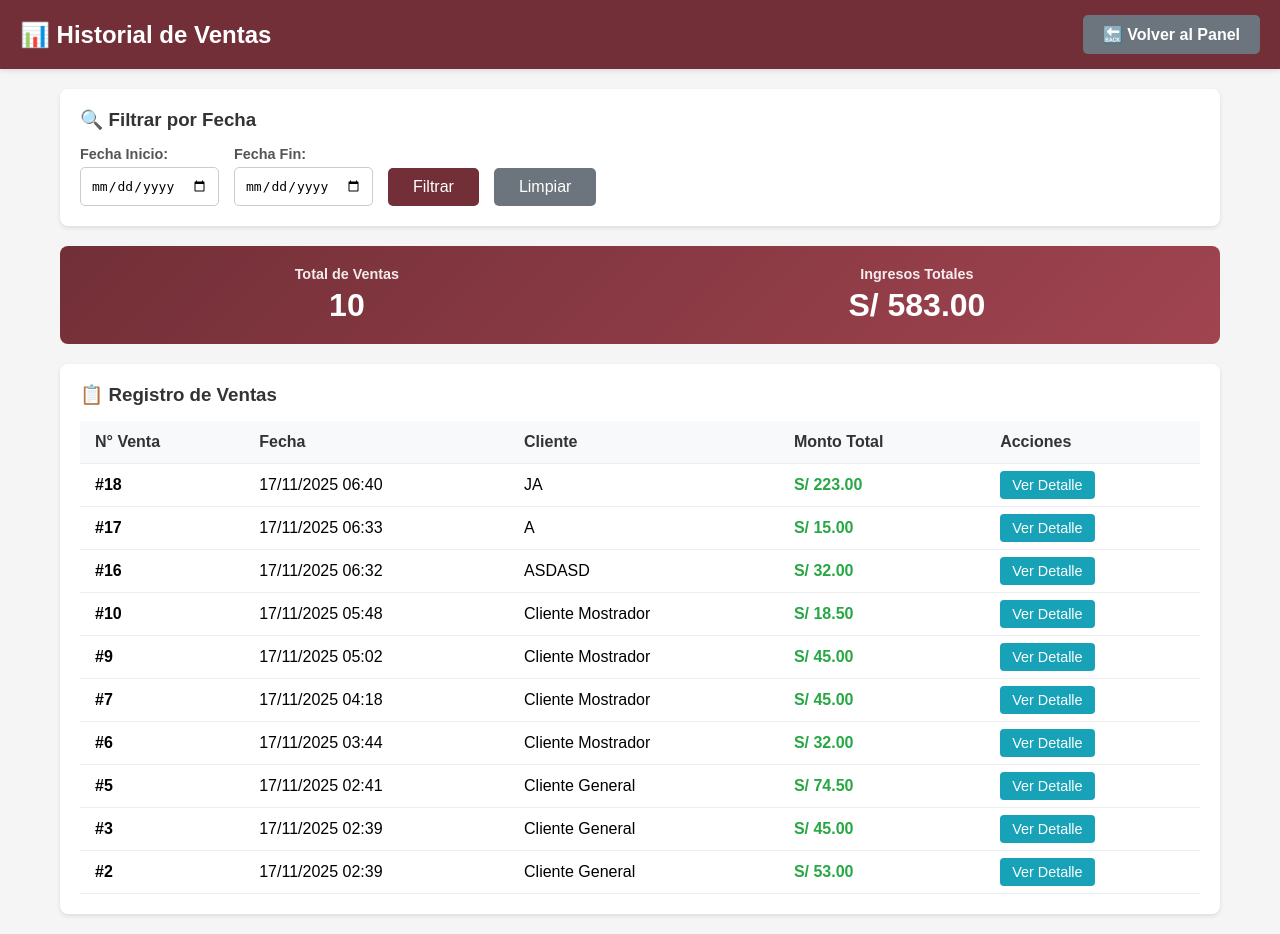
After one commit to GiulianoMaPe/SistemaDePedidos_DS, a Django app: page /pedidos/historial/ in a window 1280 px wide. The commit adds this page. Run offline with Django 5.2, Linux system fonts and the light colour scheme; data comes from the database, SQL or seed files in the repository.

Commit message:
Historial de ventas

```diff
--- /dev/null
+++ b/pedidos/templates/pedidos/historial_ventas.html
@@ -0,0 +1,309 @@
+<!DOCTYPE html>
+<html lang="es">
+<head>
+    <meta charset="UTF-8">
+    <meta name="viewport" content="width=device-width, initial-scale=1.0">
+    <title>Historial de Ventas - Coco's Burger</title>
+    <style>
+        * {
+            margin: 0;
+            padding: 0;
+            box-sizing: border-box;
+        }
+        body {
+            font-family: Arial, sans-serif;
+            background-color: #f5f5f5;
+        }
+
+        /* Barra de navegación */
+        .nav-bar {
+            background-color: #722f37;
+            padding: 15px 20px;
+            display: flex;
+            justify-content: space-between;
+            align-items: center;
+            box-shadow: 0 2px 5px rgba(0,0,0,0.1);
+        }
+        .nav-bar h1 {
+            color: white;
+            font-size: 1.5em;
+        }
+        .nav-buttons {
+            display: flex;
+            gap: 10px;
+        }
+        .nav-btn {
+            padding: 10px 20px;
+            border-radius: 5px;
+            text-decoration: none;
+            font-weight: bold;
+            transition: background-color 0.3s;
+        }
+        .btn-volver {
+            background-color: #6c757d;
+            color: white;
+        }
+        .btn-volver:hover {
+            background-color: #5a6268;
+        }
+
+        /* Contenedor principal */
+        .container {
+            max-width: 1200px;
+            margin: 20px auto;
+            padding: 0 20px;
+        }
+
+        /* Tarjeta de filtros */
+        .filtros-card {
+            background: white;
+            border-radius: 8px;
+            padding: 20px;
+            margin-bottom: 20px;
+            box-shadow: 0 2px 4px rgba(0,0,0,0.1);
+        }
+        .filtros-card h3 {
+            margin-bottom: 15px;
+            color: #333;
+        }
+        .filtros-form {
+            display: flex;
+            gap: 15px;
+            align-items: flex-end;
+            flex-wrap: wrap;
+        }
+        .filtro-grupo {
+            display: flex;
+            flex-direction: column;
+            gap: 5px;
+        }
+        .filtro-grupo label {
+            font-weight: bold;
+            font-size: 0.9em;
+            color: #555;
+        }
+        .filtro-grupo input {
+            padding: 10px;
+            border: 1px solid #ccc;
+            border-radius: 5px;
+            font-size: 1em;
+        }
+        .btn-filtrar {
+            padding: 10px 25px;
+            background-color: #722f37;
+            color: white;
+            border: none;
+            border-radius: 5px;
+            cursor: pointer;
+            font-size: 1em;
+            transition: background-color 0.3s;
+        }
+        .btn-filtrar:hover {
+            background-color: #5a252c;
+        }
+        .btn-limpiar {
+            padding: 10px 25px;
+            background-color: #6c757d;
+            color: white;
+            border: none;
+            border-radius: 5px;
+            cursor: pointer;
+            font-size: 1em;
+            text-decoration: none;
+            transition: background-color 0.3s;
+        }
+        .btn-limpiar:hover {
+            background-color: #5a6268;
+        }
+
+        /* Resumen de ventas */
+        .resumen-card {
+            background: linear-gradient(135deg, #722f37 0%, #a04450 100%);
+            border-radius: 8px;
+            padding: 20px;
+            margin-bottom: 20px;
+            color: white;
+            display: flex;
+            justify-content: space-around;
+            flex-wrap: wrap;
+            gap: 20px;
+        }
+        .resumen-item {
+            text-align: center;
+        }
+        .resumen-item h4 {
+            font-size: 0.9em;
+            opacity: 0.9;
+            margin-bottom: 5px;
+        }
+        .resumen-item p {
+            font-size: 2em;
+            font-weight: bold;
+        }
+
+        /* Tabla de ventas */
+        .ventas-card {
+            background: white;
+            border-radius: 8px;
+            padding: 20px;
+            box-shadow: 0 2px 4px rgba(0,0,0,0.1);
+        }
+        .ventas-card h3 {
+            margin-bottom: 15px;
+            color: #333;
+        }
+        .tabla-ventas {
+            width: 100%;
+            border-collapse: collapse;
+        }
+        .tabla-ventas th,
+        .tabla-ventas td {
+            padding: 12px 15px;
+            text-align: left;
+            border-bottom: 1px solid #eee;
+        }
+        .tabla-ventas th {
+            background-color: #f8f9fa;
+            font-weight: bold;
+            color: #333;
+        }
+        .tabla-ventas tr:hover {
+            background-color: #f8f9fa;
+        }
+        .monto {
+            font-weight: bold;
+            color: #28a745;
+        }
+        .btn-detalle {
+            padding: 6px 12px;
+            background-color: #17a2b8;
+            color: white;
+            border: none;
+            border-radius: 4px;
+            cursor: pointer;
+            text-decoration: none;
+            font-size: 0.9em;
+            transition: background-color 0.3s;
+        }
+        .btn-detalle:hover {
+            background-color: #138496;
+        }
+
+        /* Mensaje vacío */
+        .mensaje-vacio {
+            text-align: center;
+            padding: 50px 20px;
+            color: #666;
+        }
+        .mensaje-vacio .icono {
+            font-size: 4em;
+            margin-bottom: 15px;
+        }
+        .mensaje-vacio p {
+            font-size: 1.2em;
+        }
+
+        /* Responsive */
+        @media (max-width: 768px) {
+            .filtros-form {
+                flex-direction: column;
+            }
+            .filtro-grupo {
+                width: 100%;
+            }
+            .filtro-grupo input {
+                width: 100%;
+            }
+            .tabla-ventas {
+                font-size: 0.9em;
+            }
+            .tabla-ventas th,
+            .tabla-ventas td {
+                padding: 8px 10px;
+            }
+        }
+    </style>
+</head>
+<body>
+    <!-- Barra de navegación -->
+    <div class="nav-bar">
+        <h1>📊 Historial de Ventas</h1>
+        <div class="nav-buttons">
+            <a href="{% url 'admin-productos' %}" class="nav-btn btn-volver">🔙 Volver al Panel</a>
+        </div>
+    </div>
+
+    <div class="container">
+        <!-- Filtros -->
+        <div class="filtros-card">
+            <h3>🔍 Filtrar por Fecha</h3>
+            <form method="GET" action="" class="filtros-form">
+                <div class="filtro-grupo">
+                    <label for="fecha_inicio">Fecha Inicio:</label>
+                    <input type="date" name="fecha_inicio" id="fecha_inicio" value="{{ fecha_inicio }}">
+                </div>
+                <div class="filtro-grupo">
+                    <label for="fecha_fin">Fecha Fin:</label>
+                    <input type="date" name="fecha_fin" id="fecha_fin" value="{{ fecha_fin }}">
+                </div>
+                <button type="submit" class="btn-filtrar">Filtrar</button>
+                <a href="{% url 'historial-ventas' %}" class="btn-limpiar">Limpiar</a>
+            </form>
+        </div>
+
+        <!-- Resumen -->
+        <div class="resumen-card">
+            <div class="resumen-item">
+                <h4>Total de Ventas</h4>
+                <p>{{ cantidad_ventas }}</p>
+            </div>
+            <div class="resumen-item">
+                <h4>Ingresos Totales</h4>
+                <p>S/ {{ total_ventas|floatformat:2 }}</p>
+            </div>
+        </div>
+
+        <!-- Lista de ventas -->
+        <div class="ventas-card">
+            <h3>📋 Registro de Ventas</h3>
+
+            {% if ventas %}
+            <table class="tabla-ventas">
+                <thead>
+                    <tr>
+                        <th>N° Venta</th>
+                        <th>Fecha</th>
+                        <th>Cliente</th>
+                        <th>Monto Total</th>
+                        <th>Acciones</th>
+                    </tr>
+                </thead>
+                <tbody>
+                    {% for venta in ventas %}
+                    <tr>
+                        <td><strong>#{{ venta.id }}</strong></td>
+                        <td>{{ venta.fecha|date:"d/m/Y H:i" }}</td>
+                        <td>{{ venta.cliente }}</td>
+                        <td class="monto">S/ {{ venta.total|floatformat:2 }}</td>
+                        <td>
+                            <a href="{% url 'detalle-venta' venta.id %}" class="btn-detalle">Ver Detalle</a>
+                        </td>
+                    </tr>
+                    {% endfor %}
+                </tbody>
+            </table>
+            {% else %}
+            <div class="mensaje-vacio">
+                <div class="icono">📭</div>
+                <p>No hay registros de ventas disponibles</p>
+                {% if fecha_inicio or fecha_fin %}
+                <p style="font-size: 0.9em; margin-top: 10px; color: #888;">
+                    Intenta con otro rango de fechas
+                </p>
+                {% endif %}
+            </div>
+            {% endif %}
+        </div>
+    </div>
+</body>
+</html>
--- a/pedidos/urls.py
+++ b/pedidos/urls.py
@@ -9,4 +9,7 @@ urlpatterns = [
     #HU-03
     path('panel/', views.panel_pedidos_vista, name='panel-pedidos'),
     path('actualizar-estado/<int:pedido_id>/', views.actualizar_estado_vista, name='actualizar-estado'),
+    #HU-04: Historial de ventas
+    path('historial/', views.historial_ventas_vista, name='historial-ventas'),
+    path('historial/detalle/<int:pedido_id>/', views.detalle_venta_vista, name='detalle-venta'),
 ]
--- a/pedidos/views.py
+++ b/pedidos/views.py
@@ -1,8 +1,9 @@
 from django.shortcuts import render, redirect, get_object_or_404
+from django.contrib import messages
 from productos.models import Producto, Insumo
-from django.contrib import messages
 from .models import Pedido, DetallePedido
 import json
+
 
 # HU-01: Registrar nuevo pedido
 def registrar_pedido_vista(request):
@@ -35,7 +36,6 @@ def registrar_pedido_vista(request):
                     producto_id = item['pId']
                     cantidad = item['cantidad']
 
-                    # Convertir extras a texto para guardar en BD
                     lista_extras = [f"{extra['nombre']} (S/{extra['precio']})" for extra in item.get('extras', [])]
                     texto_personalizacion = ", ".join(lista_extras)
 
@@ -58,23 +58,17 @@ def registrar_pedido_vista(request):
         else:
             messages.warning(request, 'El carrito está vacío')
 
-    # GET
-    # 1. Traemos productos con sus insumos base precargados
     productos_bd = Producto.objects.prefetch_related('insumos').all()
-
-    # 2. Traemos insumos para usarlos como EXTRAS
     insumos_bd = Insumo.objects.all()
 
-    # Convertimos los insumos a una lista de diccionarios para JS
     extras_list = []
     for insumo in insumos_bd:
         extras_list.append({
             'id': insumo.id,
             'nombre': insumo.nombre,
-            'precio': float(insumo.precio)  # Convertir Decimal a float para JSON
+            'precio': float(insumo.precio)
         })
 
-    # Serializamos a JSON para pasarlo al template
     extras_json = json.dumps(extras_list)
 
     contexto = {
@@ -95,13 +89,10 @@ def personalizar_producto_vista(request, producto_id):
 
 # HU-03: Actualizar estado de un pedido
 def panel_pedidos_vista(request):
-    # Mostrar todos los pedidos excepto los entregados y cancelados
     pedidos_activos = Pedido.objects.exclude(estado__in=['Entregado', 'Cancelado']).order_by('-fecha')
-
     contexto = {
         'pedidos': pedidos_activos
     }
-
     return render(request, 'pedidos/panel_pedidos.html', contexto)
 
 
@@ -110,11 +101,59 @@ def actualizar_estado_vista(request, pedido_id):
 
     if request.method == 'POST':
         nuevo_estado = request.POST.get('estado')
-
-        # Validar que el estado sea válido
         estados_validos = ['En preparación', 'Listo para entregar', 'Entregado', 'Cancelado']
         if nuevo_estado in estados_validos:
             pedido.estado = nuevo_estado
             pedido.save()
 
     return redirect('panel-pedidos')
+
+
+# HU-04: Consultar historial de ventas
+def historial_ventas_vista(request):
+    from datetime import datetime, timedelta
+
+    fecha_inicio = request.GET.get('fecha_inicio')
+    fecha_fin = request.GET.get('fecha_fin')
+
+    ventas = Pedido.objects.filter(estado='Entregado').order_by('-fecha')
+
+    if fecha_inicio:
+        try:
+            fecha_inicio_dt = datetime.strptime(fecha_inicio, '%Y-%m-%d')
+            ventas = ventas.filter(fecha__gte=fecha_inicio_dt)
+        except ValueError:
+            pass
+
+    if fecha_fin:
+        try:
+            fecha_fin_dt = datetime.strptime(fecha_fin, '%Y-%m-%d')
+            fecha_fin_dt = fecha_fin_dt + timedelta(days=1)
+            ventas = ventas.filter(fecha__lt=fecha_fin_dt)
+        except ValueError:
+            pass
+
+    total_ventas = sum(venta.total for venta in ventas)
+    cantidad_ventas = ventas.count()
+
+    contexto = {
+        'ventas': ventas,
+        'total_ventas': total_ventas,
+        'cantidad_ventas': cantidad_ventas,
+        'fecha_inicio': fecha_inicio or '',
+        'fecha_fin': fecha_fin or '',
+    }
+
+    return render(request, 'pedidos/historial_ventas.html', contexto)
+
+
+def detalle_venta_vista(request, pedido_id):
+    venta = get_object_or_404(Pedido, id=pedido_id)
+    detalles = venta.detalles.all()
+
+    contexto = {
+        'venta': venta,
+        'detalles': detalles,
+    }
+
+    return render(request, 'pedidos/detalle_venta.html', contexto)
--- a/productos/templates/productos/admin_productos.html
+++ b/productos/templates/productos/admin_productos.html
@@ -65,6 +65,7 @@
         <div>
             <a href="{% url 'panel-pedidos' %}" class="btn-nav"><i class="fa-solid fa-clipboard-list"></i> Pedidos</a>
             <a href="{% url 'admin-personal' %}" class="btn-nav"><i class="fa-solid fa-users"></i> Personal</a>
+            <a href="{% url 'historial-ventas' %}" class="btn-nav"><i class="fa-solid fa-chart-line"></i> Historial</a>
             <a href="{% url 'inicio' %}" class="btn-nav" style="background-color: #dc2626; margin-left: 10px;">
                 <i class="fa-solid fa-door-open"></i> Salir
             </a>
```
Also changed, not shown: pedidos/templates/pedidos/detalle_venta.html (added, +273 -0 lines), pedidos/templatetags/pedidos_extras.py (added, +11 -0 lines), pedidos/templatetags/__init__.py (added).
